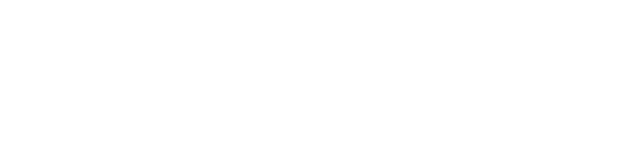
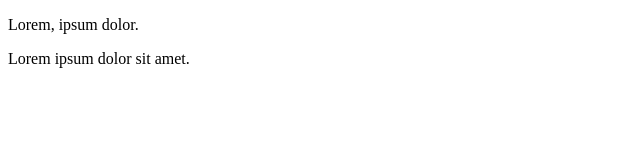
Before and after one commit to Mohsen179/git--project-two, a plain HTML site: page index.html in a window 1280 px wide. Shown: the whole page, without its empty margins (0-640 px from the left). Drawn offline with Linux system fonts and the light colour scheme.

Commit message:
added header

```diff
--- a/index.html
+++ b/index.html
@@ -6,6 +6,9 @@
     <title>Document</title>
 </head>
 <body>
-
+    <header>
+        <p>Lorem, ipsum dolor.</p>
+        <p>Lorem ipsum dolor sit amet.</p>
+    </header>
 </body>
 </html>
```
